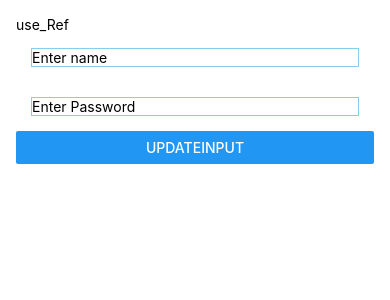
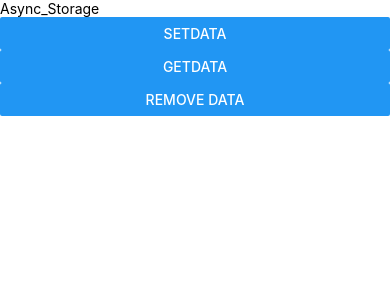
Before and after one commit to deep1524/ReactNative, a React Native app: screen / in a window 390 px wide. Shown: the top 300 px of the page. Built offline with nearby package versions, Linux system fonts and the light colour scheme.

Commit message:
icon chnage and asyncstorage

```diff
--- a/App.js
+++ b/App.js
@@ -40,6 +40,7 @@ import List_api_with_data from './components/List_api_with_data';
 import List_api_with_data_deleteMethod from './components/List_api_with_data';
 import Search_with_api from './components/Search_with_api';
 import Use_Ref from './components/use_Ref';
+import Async_Storage from './components/Async_Storage';
 function App() {
   return (
     <>
@@ -73,11 +74,13 @@ function App() {
                     <Post_api_call_with_inputfield/>
                     <List_api_with_data_deleteMethod/>most imported components
                      <Search_with_api/> most importent
+                      <Use_Ref/>
    */}
 
 
 
-   <Use_Ref/>
+
+   <Async_Storage/>
     </>
   );
 }
--- /dev/null
+++ b/components/Async_Storage.jsx
@@ -0,0 +1,28 @@
+import React, {useState} from 'react';
+import {Button, Text, View} from 'react-native';
+import AsyncStorage from '@react-native-async-storage/async-storage';
+const Async_Storage = () => {
+  const [user, setUser] = useState('');
+  const setData = async () => {
+    await AsyncStorage.setItem('Name', 'DEEP YADAV');
+  };
+  const GETData = async () => {
+    const name = await AsyncStorage.getItem('Name');
+    setUser(name);
+  };
+  const RemoveData = async () => {
+    await AsyncStorage.removeItem('Name');
+    setUser('');
+  };
+  return (
+    <View>
+      <Text>Async_Storage</Text>
+      <Text>{user}</Text>
+      <Button title="setdata" onPress={setData} />
+      <Button title="GETdata" onPress={GETData} />
+      <Button title="Remove Data" onPress={RemoveData} />
+    </View>
+  );
+};
+
+export default Async_Storage;
--- a/package.json
+++ b/package.json
@@ -8,9 +8,10 @@
     "lint": "eslint .",
     "start": "react-native start",
     "test": "jest",
-    "server":"json-server --watch db.json"
+    "server": "json-server --watch db.json"
   },
   "dependencies": {
+    "@react-native-async-storage/async-storage": "^1.18.1",
     "@react-navigation/bottom-tabs": "^6.5.7",
     "@react-navigation/material-top-tabs": "^6.6.2",
     "@react-navigation/native": "^6.1.6",
```
Also changed, not shown: 17 other files (tests, documents, lock files or other folders).
